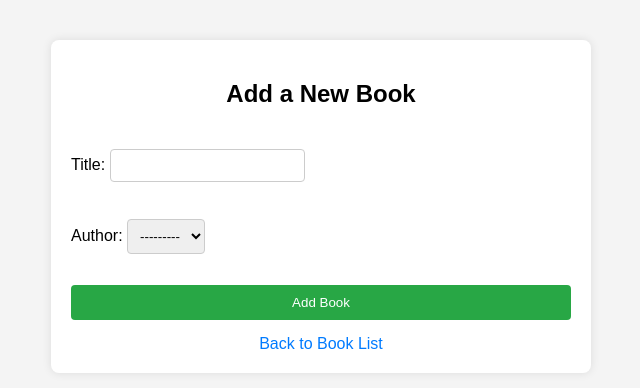
After one commit to dev-dede/Alx_DjangoLearnLab, a Django app: page /books/add/ in a window 1280 px wide. The commit adds this page. Shown: the top 388 px of the page, without its empty margins (319-959 px from the left). Run offline with Django 5.2, Linux system fonts and the light colour scheme; the visitor is signed in with stand-in values (Sample User, id 1); data that the repository does not hold is empty.

Commit message:
Add permisssions to views

```diff
--- /dev/null
+++ b/django-models/LibraryProject/relationship_app/forms.py
@@ -0,0 +1,7 @@
+from django import forms
+from .models import Book
+
+class BookForm(forms.ModelForm):
+    class Meta:
+        model = Book
+        fields = ['title', 'author']
--- a/django-models/LibraryProject/relationship_app/models.py
+++ b/django-models/LibraryProject/relationship_app/models.py
@@ -14,6 +14,12 @@ class Book(models.Model):
     def __str__(self):
         return self.title
 
+    class Meta:
+        permissions = [
+            ("can_add_book", "can add book"),
+            ("can_change_book", "can change book"),
+            ("can_delete_book", "can delete book"),
+        ]
 class Library(models.Model):
     name = models.CharField(max_length=100)
     books = models.ManyToManyField(Book, related_name="libraries")
--- /dev/null
+++ b/django-models/LibraryProject/relationship_app/templates/relationship_app/add_book.html
@@ -0,0 +1,77 @@
+<!DOCTYPE html>
+<html lang="en">
+<head>
+    <meta charset="UTF-8">
+    <meta name="viewport" content="width=device-width, initial-scale=1.0">
+    <title>Add a New Book</title>
+    <style>
+        body {
+            font-family: Arial, sans-serif;
+            margin: 40px;
+            background-color: #f4f4f4;
+        }
+        .container {
+            max-width: 500px;
+            margin: 0 auto;
+            padding: 20px;
+            background: white;
+            border-radius: 8px;
+            box-shadow: 0 0 10px rgba(0, 0, 0, 0.1);
+        }
+        h2 {
+            text-align: center;
+        }
+        form {
+            display: flex;
+            flex-direction: column;
+        }
+        label {
+            margin-top: 10px;
+        }
+        input, textarea, select {
+            padding: 8px;
+            margin-top: 5px;
+            border: 1px solid #ccc;
+            border-radius: 4px;
+        }
+        button {
+            margin-top: 15px;
+            padding: 10px;
+            background-color: #28a745;
+            color: white;
+            border: none;
+            cursor: pointer;
+            border-radius: 4px;
+        }
+        button:hover {
+            background-color: #218838;
+        }
+        .back-link {
+            display: block;
+            text-align: center;
+            margin-top: 15px;
+            text-decoration: none;
+            color: #007bff;
+        }
+        .back-link:hover {
+            text-decoration: underline;
+        }
+    </style>
+</head>
+<body>
+
+    <div class="container">
+        <h2>Add a New Book</h2>
+
+        <form method="post">
+            {% csrf_token %}  <!-- CSRF protection -->
+            {{ form.as_p }}  <!-- Render form fields as paragraphs -->
+
+            <button type="submit">Add Book</button>
+        </form>
+
+        <a href="{% url 'book-list' %}" class="back-link">Back to Book List</a>
+    </div>
+
+</body>
+</html>
--- a/django-models/LibraryProject/relationship_app/urls.py
+++ b/django-models/LibraryProject/relationship_app/urls.py
@@ -1,16 +1,20 @@
 from django.urls import path
 from . import views
+from django.contrib.auth.views import LoginView, LogoutView
 # from .views import LibraryDetailView
 # from .views import list_books
 # from .views import RegisterView
 urlpatterns = [
      path("libraries/<int:pk>/", views.LibraryDetailView.as_view(), name="library-detail"),
      path("books/", views.list_books, name="book-list"),
+     path('books/add/', views.add_book, name='add_book'),
+     path('books/edit/<int:pk>/', views.change_book, name='change_book'),
+     path('books/delete/<int:pk>/', views.delete_book, name='delete_book'),
      #path('register/', views.register, name='register'),
      path('register/', views.RegisterView.as_view(), name='register'),
      path('login/', LoginView.as_view(template_name='accounts/login.html'), name='login'),
-     path('logout/', LogoutView.as_view(template_name='accounts/logout.html'), name='logout'),
+     path('logout/', LogoutView.as_view(template_name='accounts/logout.html', next_page="/admin/"), name='logout'),
      path('admin/', views.admin_view, name='admin_view'),
-     path('librarian/', views.librarian_view name='librarian_view'),
+     path('librarian/', views.librarian_view, name='librarian_view'),
      path('member/', views.member_view, name='member_view'),
 ]
--- a/django-models/LibraryProject/relationship_app/views.py
+++ b/django-models/LibraryProject/relationship_app/views.py
@@ -1,13 +1,14 @@
-from django.shortcuts import render
+from django.shortcuts import render, redirect
 from django.views.generic.detail import DetailView
 from .models import Library, Author, Librarian, Book
+from .forms import BookForm
 
 from django.contrib.auth import login
 from django.contrib.auth.views import LoginView, LogoutView
 from django.views.generic import CreateView
 from django.contrib.auth.forms import UserCreationForm
 from django.urls import reverse_lazy
-from django.contrib.auth.decorators import user_passes_test
+from django.contrib.auth.decorators import user_passes_test, permission_required, login_required
 
 def list_books(request):
     books = Book.objects.all()
@@ -44,6 +45,40 @@ def librarian_view(request):
 def member_view(request):
     return render(request, 'relationship_app/member_view.html')
 
+@login_required
+@permission_required("relationship_app.can_add_book", raise_exception=True)
+def add_book(request):
+    if request.method == "POST":
+        form = BookForm(request.POST)
+        if form.is_valid():
+            form.save()
+            return redirect('list_books')
+    else:
+        form = BookForm()
+    return render(request, 'relationship_app/add_book.html', {'form': form})
+
+@login_required
+@permission_required("relationship_app.can_change_book", raise_exception=True)
+def change_book(request, pk):
+    book = Book.objects.get(pk=pk)
+    if request.method == 'POST':
+        form = BookForm(request.POST, instance=book)
+        if form.is_valid():
+            form.save()
+            return redirect('list_books')
+    else:
+        form = BookForm(instance=Book)
+    return render(request, "relationship_app/change_book.html", {'form': form})
+
+@login_required
+@permission_required('relationship_app.can_delete_book', raise_exception=True)
+def delete_book(request, pk):
+    book = Book.objects.get(pk=pk)
+    if request.method == "POST":
+        book.delete()
+        return redirect('list_books')
+    return render(request, 'relationship_app/delete_book.html', {'book': book})
+
 #register = RegisterView.as_view()
 # from django.shortcuts import render, redirect
 # from django.contrib.auth.forms import UserCreationForm
```
Also changed, not shown: django-models/LibraryProject/relationship_app/templates/relationship_app/change_book.html (added, +77 -0 lines), django-models/LibraryProject/relationship_app/templates/relationship_app/delete_book.html (added, +65 -0 lines), django-models/LibraryProject/relationship_app/templates/relationship_app/list_books.html (+85 -6 lines), django-models/LibraryProject/relationship_app/migrations/0003_alter_book_options_alter_userprofile_user.py (added).
